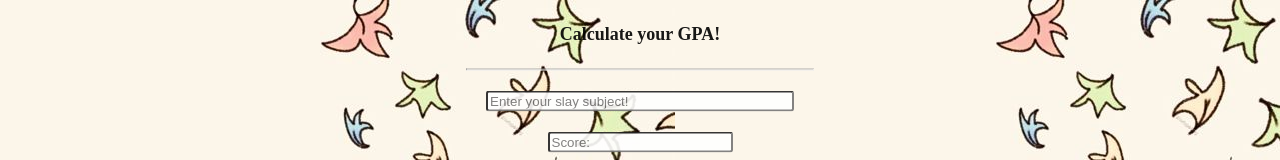
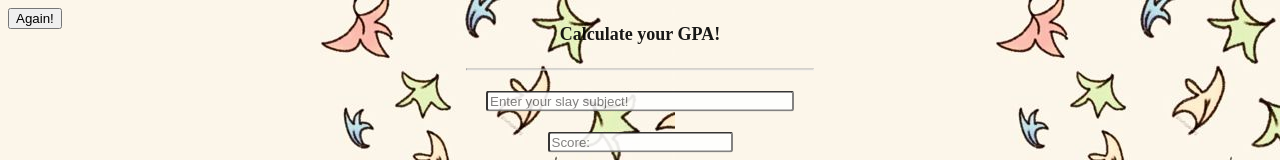
Before and after one commit to Jooba111/CalcYourGPA, a plain HTML site: page index.html in a window 1280 px wide. Shown: the top 160 px of the page. Drawn offline with Linux system fonts and the light colour scheme.

Commit message:
Mnha, previous version was better

```diff
--- a/index.html
+++ b/index.html
@@ -7,7 +7,7 @@
   </head>
 
   <body>
-    <!-- <button id="Again" type="button">Again!</button> -->
+    <button id="Again" type="button">Again!</button>
 
     <div id="parent">
       <div id="MyDiv">
```
